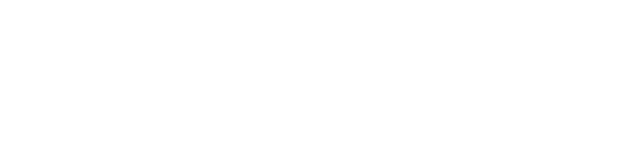
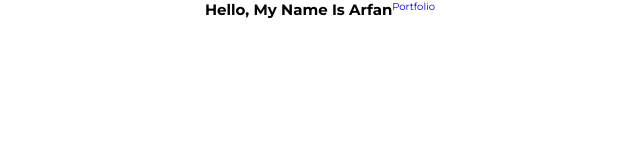
Before and after one commit to Kina98/Web-Site-Project, a plain HTML site: page index.html in a window 1280 px wide. Shown: the whole page, without its empty margins (320-960 px from the left). Drawn offline with Linux system fonts and the light colour scheme.

Commit message:
deuxieme depot

```diff
--- a/index.html
+++ b/index.html
@@ -5,9 +5,16 @@
     <meta http-equiv="X-UA-Compatible" content="IE=edge">
     <meta name="viewport" content="width=device-width, initial-scale=1.0">
     <link rel="stylesheet" href="style.css">
-    <title>Document</title>
+    <title>My Website</title>
 </head>
 <body>
-
+    <!-- Hero Section -->
+    <section id="hero">
+        <div class="hero container">
+            <h1>Hello, My Name Is Arfan</h1>
+            <a href="#" type="button" class="cta">Portfolio</a>
+        </div>
+    </section>
+    <!-- End Hero Section -->
 </body>
 </html>
--- a/style.css
+++ b/style.css
@@ -0,0 +1,23 @@
+@import url('https://fonts.googleapis.com/css?family=Montserrat:300,400,700&display=swap');
+* {
+    padding: 0;
+    margin: 0;
+    box-sizing: border-box;
+}
+
+html {
+    font-size: 10px;
+    font-family: 'Montserrat', sans-serif;
+}
+
+a {
+    text-decoration: none;
+}
+
+.container {
+    min-height: 100vh;
+    width: 100%;
+    display: flex;
+    align-self: center;
+    justify-content: center;
+}
```
Also changed, not shown: img/hero-bg.png (added), img/img-1.png (added), img/img-2.png (added), 2 other files.
